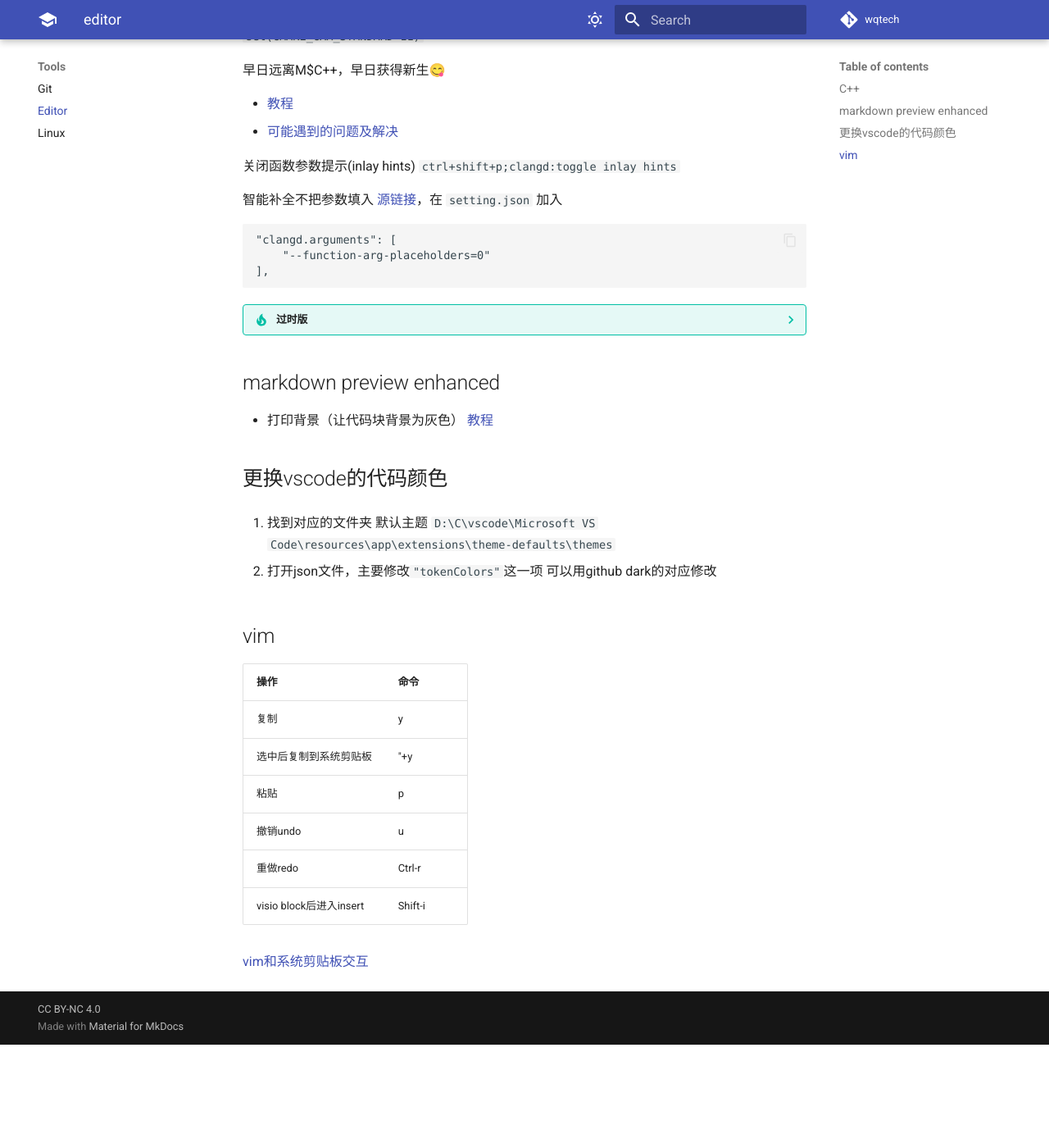
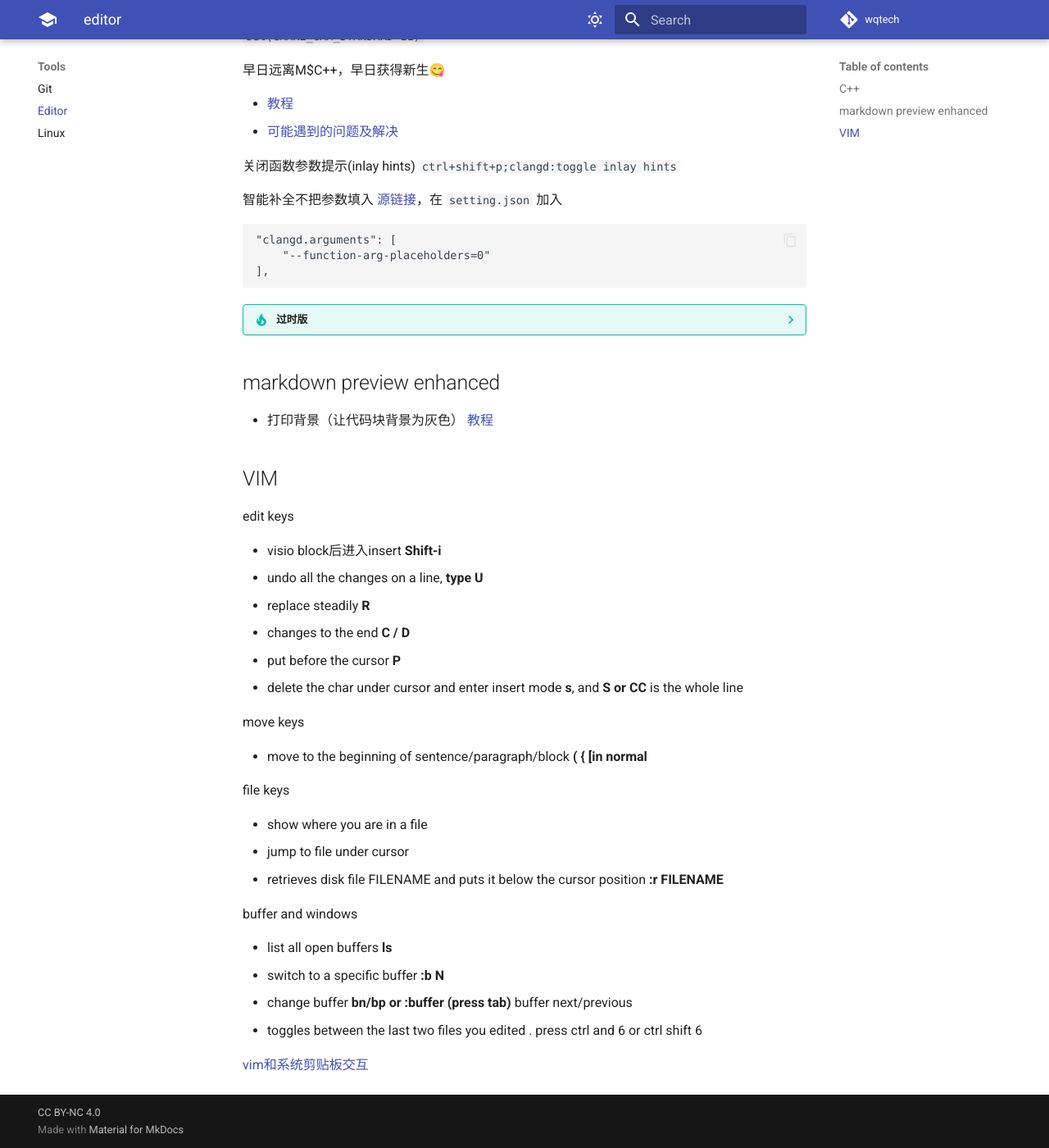
Before and after one commit to edwardwq301/wqtech, an MkDocs documentation site: the page built from docs/tools/editor.md, in a window 1280 px wide and 1400 px high, scrolled down 273 px. Shown: the whole window at 82% size. Built offline with MkDocs 1.6.1 and Material for MkDocs 9.7.7, drawn with Linux system fonts in a browser that asks for light colours; some web fonts are replaced; comment, search, counter and statistics services are not loaded; before the commit the page ends 1547 px from its top, so only the background shows below that.

Commit message:
[update] vim keys

```diff
--- a/docs/tools/editor.md
+++ b/docs/tools/editor.md
@@ -146,26 +146,32 @@
 ## markdown preview enhanced
 - 打印背景（让代码块背景为灰色） [教程](https://blog.csdn.net/RP123123123/article/details/118113026)
 
-## 更换vscode的代码颜色
-1. 找到对应的文件夹
-   默认主题
-   ` D:\C\vscode\Microsoft VS Code\resources\app\extensions\theme-defaults\themes`
+## VIM
 
+edit keys
 
-2. 打开json文件，主要修改`"tokenColors"`这一项
-   可以用github dark的对应修改
+- visio block后进入insert **Shift-i**
+- undo all the changes on a line, **type U**
+- replace steadily **R**
+- changes to the end **C / D**
+- put before the cursor **P**
+- delete the char under cursor and enter insert mode **s**, and **S or CC** is the whole line
 
+move keys
 
-## vim
+- move to the beginning of sentence/paragraph/block **( { [in normal**
 
-|操作|命令|
-|:---|:---|
-|复制|y|
-|选中后复制到系统剪贴板|"+y|
-|粘贴|p|
-|撤销undo|u|
-|重做redo|Ctrl-r|
-|visio block后进入insert|Shift-i|
+file keys
 
+- show where you are in a file **<C-g>**
+- jump to file under cursor **<C-]>**
+- retrieves disk file FILENAME and puts it below the cursor position **:r FILENAME**
+
+buffer and windows
+
+- list all open buffers **ls**
+- switch to a specific buffer **:b N**
+- change buffer **bn/bp or :buffer (press tab)** buffer next/previous
+- toggles between the last two files you edited **<C-^>**.  press ctrl and 6 or ctrl shift 6
 
 [vim和系统剪贴板交互](https://www.zhihu.com/question/19863631/answer/89354508)
```
